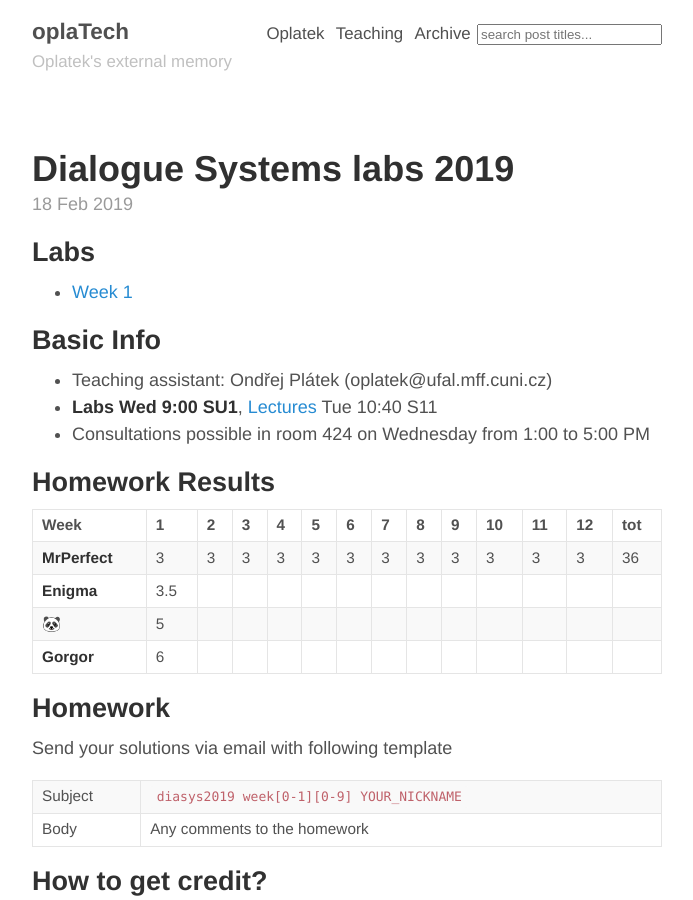
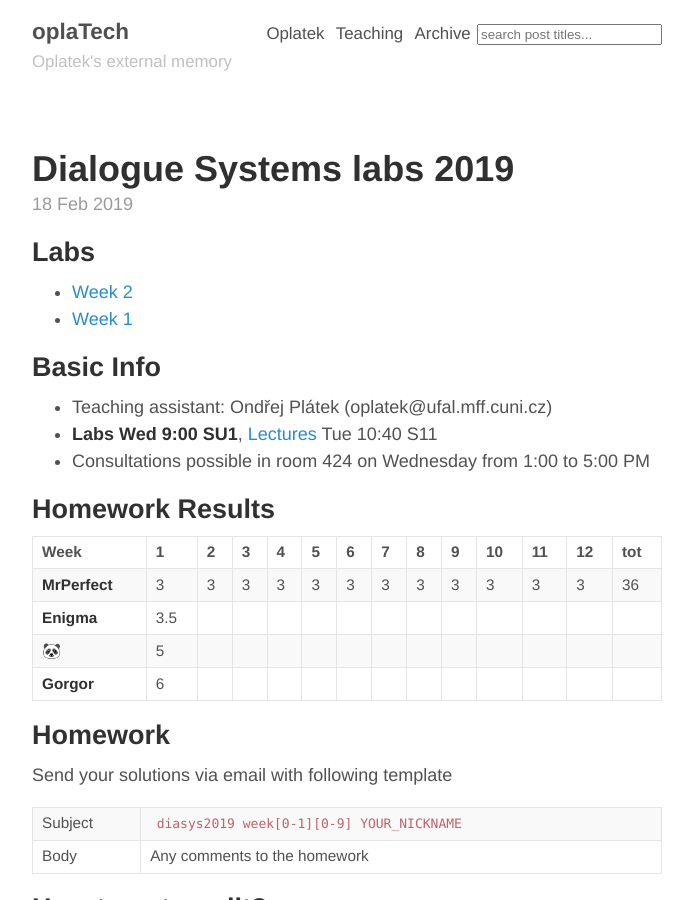
Before and after one commit to oplatek/oplatek.github.io, a Jekyll site: the page built from _posts/2019-02-18-labs-ds.md, in a window 1280 px wide and 900 px high. Shown: the whole window, without its empty margins (293-986 px from the left). Built offline with Jekyll 4.4.1, drawn with Linux system fonts in a browser that asks for light colours.

Commit message:
fixes - link and bullet points

```diff
--- a/_posts/2019-02-18-labs-ds.md
+++ b/_posts/2019-02-18-labs-ds.md
@@ -7,6 +7,7 @@ tags: Mff, School, Labs, Dialogue
 
 Labs
 ----
+- [Week 2](/2019/02/26/ds-lab-2/)
 - [Week 1](/2019/02/19/ds-lab-1/)
 
 Basic Info
```
Also changed, not shown: _posts/2019-02-26-ds-lab-2.md (+3 -3 lines).
